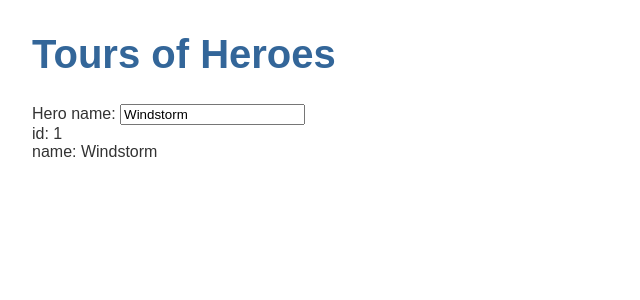
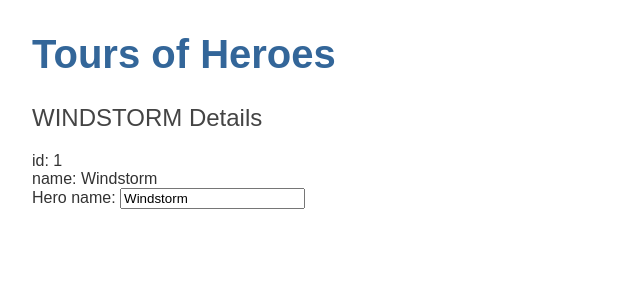
Before and after one commit to richardoppiyo/tours_of_heroes, an Angular app: page / in a window 1280 px wide. Shown: the top 300 px of the page, without its empty margins (0-640 px from the left). Built offline with nearby package versions, Linux system fonts and the light colour scheme.

Commit message:
data inding complete

```diff
--- a/src/app/heroes/heroes.component.html
+++ b/src/app/heroes/heroes.component.html
@@ -1,7 +1,7 @@
-<!-- <h2>{{hero.name | uppercase}} Details</h2> -->
+<h2>{{hero.name | uppercase}} Details</h2>
+<div><span>id: </span>{{hero.id}}</div>
+<div><span>name: </span>{{hero.name}}</div>
 <div>
     <label for="name">Hero name: </label>
     <input id="name" [(ngModel)]="hero.name" placeholder="name">
 </div>
-<div><span>id: </span>{{hero.id}}</div>
-<div><span>name: </span>{{hero.name}}</div>
```
